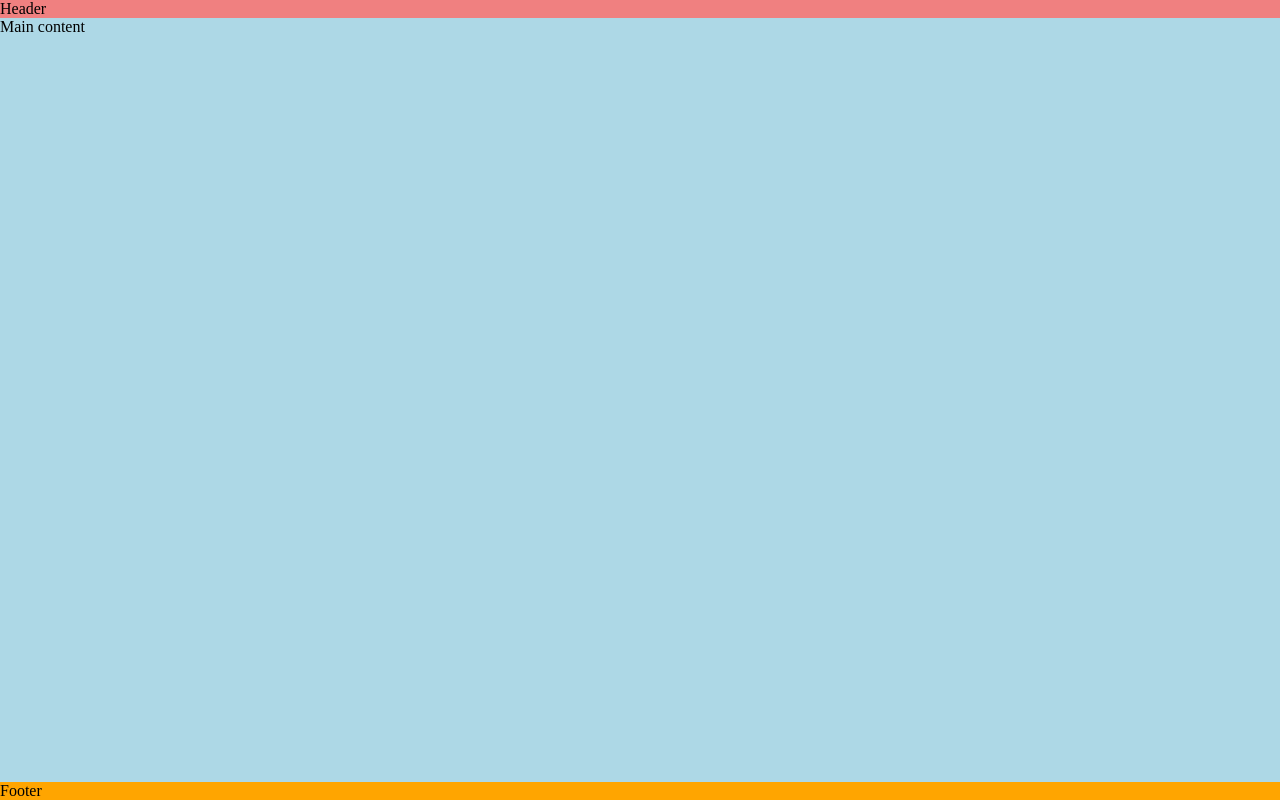
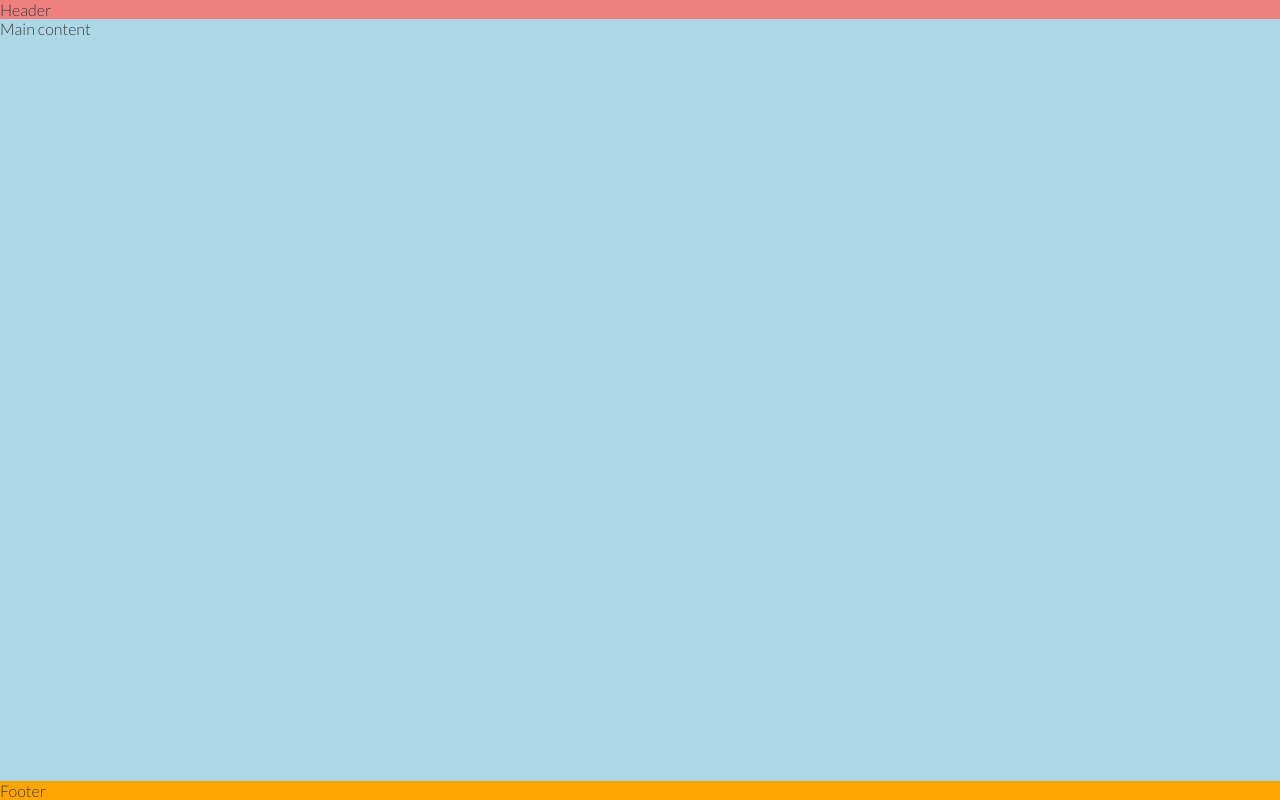
Before and after one commit to kellie-cat/love-running, a plain HTML site: page index.html in a window 1280 px wide. Drawn offline with Linux system fonts and the light colour scheme.

Commit message:
Add 'Lato' font-family to body styles

```diff
--- a/assets/css/style.css
+++ b/assets/css/style.css
@@ -1,3 +1,6 @@
+/* Google fonts import */
+@import url('https://fonts.googleapis.com/css2?family=Lato:wght@300&family=Oswald:wght@200;300;400;500;600;700&display=swap');
+
 /* Wildcard to remove default styling */
 * {
     padding: 0;
@@ -11,7 +14,8 @@ body {
     display: flex;
     flex-direction: column;
     /* Generic project styles */
-    color: #3a3a3a.;
+    color: #3a3a3a;
+    font-family: 'Lato', sans-serif;
 }
 
 /* Header */
```
